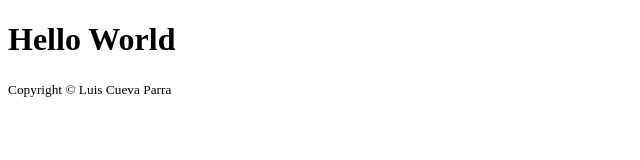
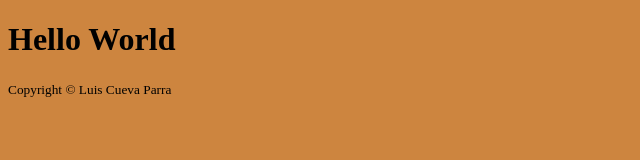
Before and after one commit to angwtechtransfer/angwtechtransfer_Site, a plain HTML site: page index.html in a window 1280 px wide. Shown: the whole page, without its empty margins (0-640 px from the left). Drawn offline with Linux system fonts and the light colour scheme.

Commit message:
adding color

```diff
--- a/index.html
+++ b/index.html
@@ -2,7 +2,7 @@
 <html>
     <head>
     </head>
-    <body>
+    <body style="background-color: Peru;">
         <header>
 <h1>Hello World</h1>
         </header>
```
